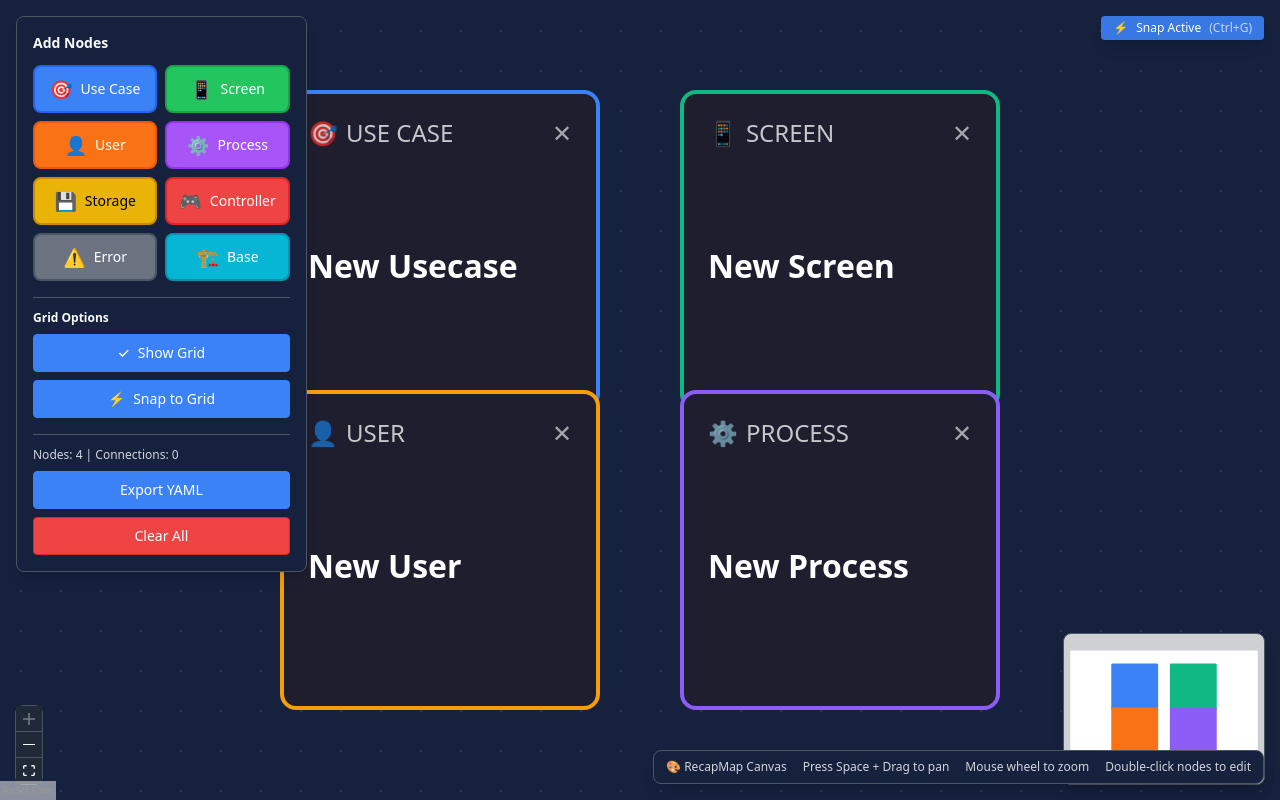
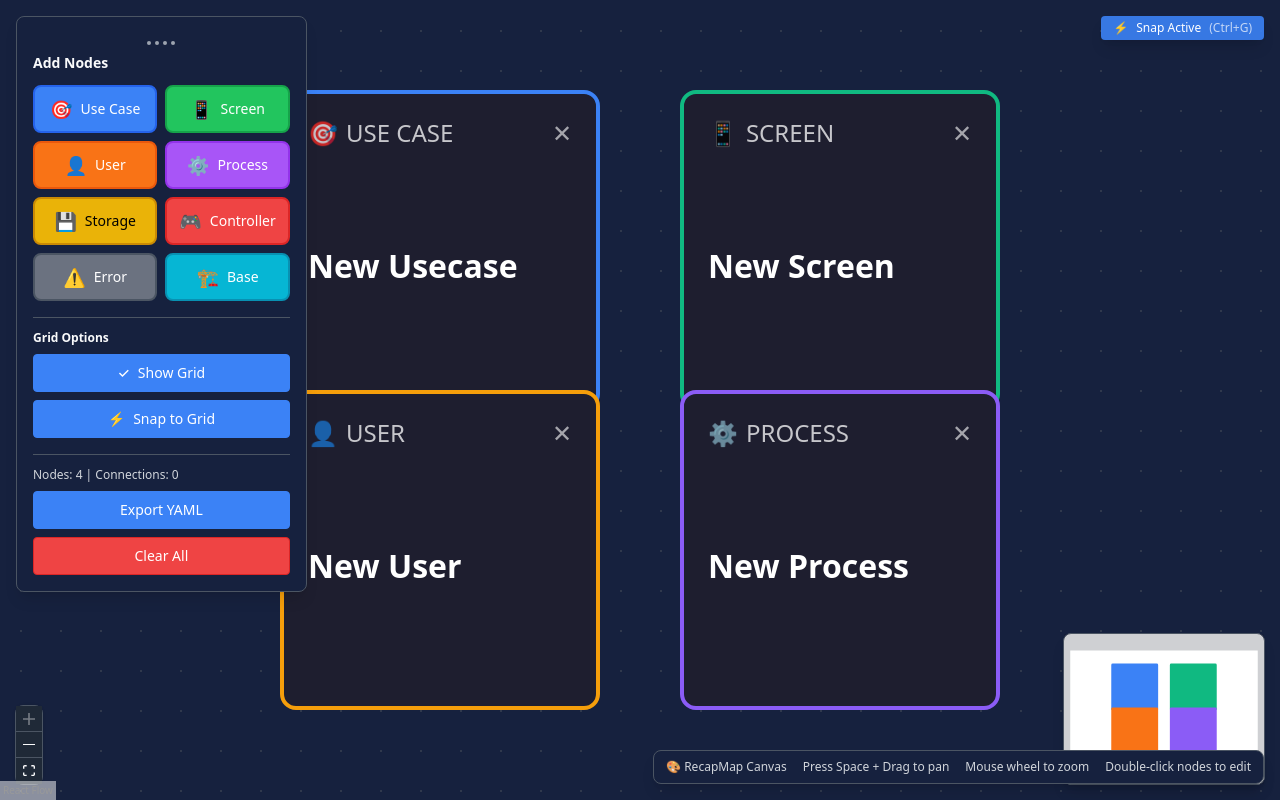
Before and after one commit to wasancnk/recapmap-core-react, a React (Vite) app in the folder recapmap-core-react/: page / in a window 1280 px wide. Built offline with nearby package versions, Linux system fonts and the light colour scheme.

Commit message:
add draggable feature to tool panel

```diff
--- a/recapmap-core-react/src/components/Toolbar.tsx
+++ b/recapmap-core-react/src/components/Toolbar.tsx
@@ -1,6 +1,7 @@
 import React from 'react';
 import { useNodeStore } from '../stores/nodeStore';
 import { useUIStore } from '../stores/uiStore';
+import { useDraggable } from '../hooks/useDraggable';
 import type { NodeType } from '../types';
 
 interface NodeButtonProps {
@@ -43,6 +44,14 @@ const NodeButton: React.FC<NodeButtonProps> = ({ nodeType, label, className, ico
 export const Toolbar: React.FC = () => {
   const { nodes, connections } = useNodeStore();
   const { addNotification, openPanel, ui, toggleSnapToGrid, toggleGrid } = useUIStore();
+
+  // Stable initial position to prevent re-render loops
+  const initialPosition = React.useMemo(() => ({ x: 16, y: 16 }), []);
+
+  // Initialize draggable functionality
+  const { position: draggablePosition, dragRef, dragHandleProps } = useDraggable({
+    initialPosition,
+  });
 
   const nodeTypes: Array<{
     type: NodeType;
@@ -114,10 +123,29 @@ export const Toolbar: React.FC = () => {
   const handleExport = () => {
     openPanel('export');
   };
+  return (
+    <div
+      ref={dragRef}
+      className="fixed z-panel-base"
+      style={{
+        left: draggablePosition.x,
+        top: draggablePosition.y
+      }}
+    >
+      <div className="bg-surface-primary border border-surface-border rounded-lg shadow-lg p-4">
+        {/* Drag Handle */}
+        <div
+          className="flex justify-center py-2 cursor-grab active:cursor-grabbing select-none"
+          {...dragHandleProps}
+        >
+          <div className="flex space-x-1">
+            <div className="w-1 h-1 bg-text-muted rounded-full"></div>
+            <div className="w-1 h-1 bg-text-muted rounded-full"></div>
+            <div className="w-1 h-1 bg-text-muted rounded-full"></div>
+            <div className="w-1 h-1 bg-text-muted rounded-full"></div>
+          </div>
+        </div>
 
-  return (
-    <div className="absolute top-4 left-4 z-panel-base">
-      <div className="bg-surface-primary border border-surface-border rounded-lg shadow-lg p-4">
         <h3 className="text-text-primary font-semibold mb-3 text-sm">Add Nodes</h3>
 
         {/* Node Type Buttons Grid */}
--- a/recapmap-core-react/src/hooks/useDraggable.ts
+++ b/recapmap-core-react/src/hooks/useDraggable.ts
@@ -24,11 +24,16 @@ export const useDraggable = ({
   const [position, setPosition] = useState<Position>(initialPosition)
   const [isDragging, setIsDragging] = useState(false)
   const [dragStart, setDragStart] = useState<Position>({ x: 0, y: 0 })
-  const dragRef = useRef<HTMLDivElement>(null)
-  // Update position when initialPosition changes
+  const dragRef = useRef<HTMLDivElement>(null)  // Update position when initialPosition changes (with deep comparison)
   useEffect(() => {
-    setPosition(initialPosition)
-  }, [initialPosition])
+    setPosition(prevPosition => {
+      // Only update if position actually changed
+      if (prevPosition.x !== initialPosition.x || prevPosition.y !== initialPosition.y) {
+        return initialPosition;
+      }
+      return prevPosition;
+    })
+  }, [initialPosition.x, initialPosition.y]) // eslint-disable-line react-hooks/exhaustive-deps
 
   const handleMouseDown = useCallback((e: React.MouseEvent) => {
     if (disabled) return
```
